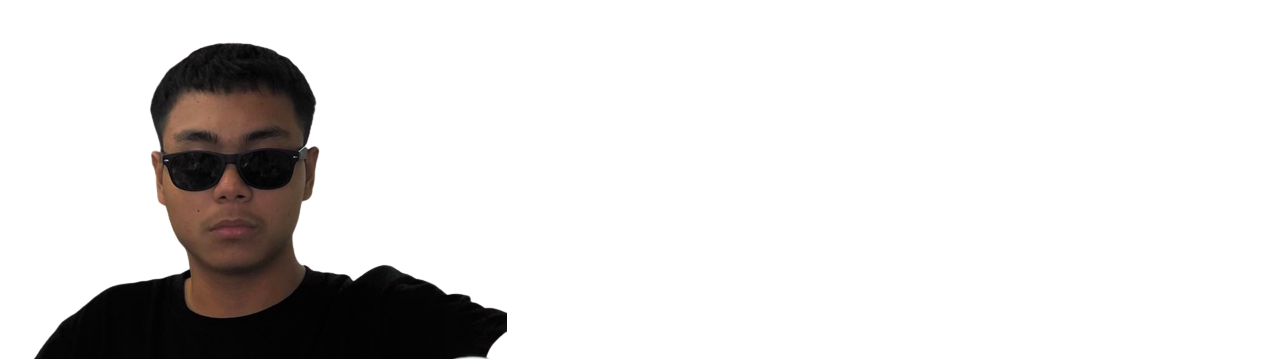
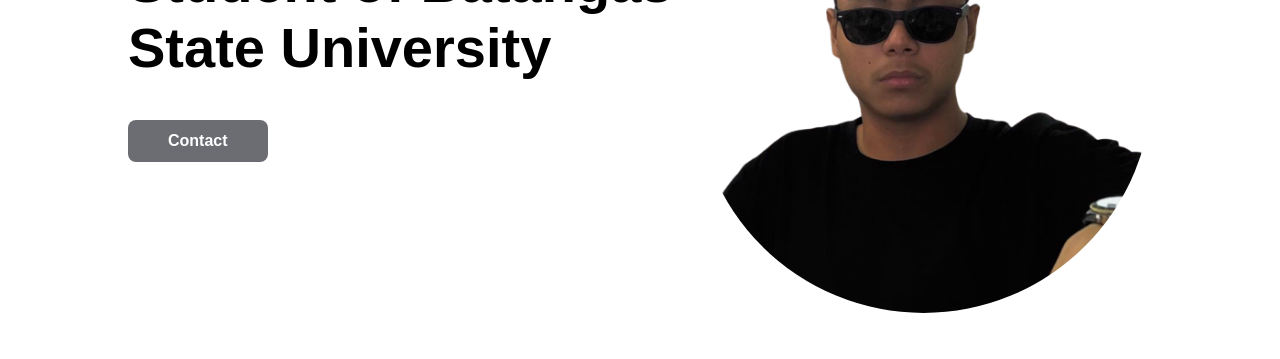
Before and after one commit to batstae/AaronlouieAlvarez05, a plain HTML site: page index.html in a window 1280 px wide. Shown: the part 367-726 px from the top of the page. Drawn offline with nearby package versions, Linux system fonts and the light colour scheme; a script that the page names is missing; files whose address does not match are found by name.

Commit message:
Update index.html

```diff
--- a/index.html
+++ b/index.html
@@ -5,7 +5,7 @@
     <meta charset="UTF-8">
     <meta name="viewport" content="width=device-width, initial-scale=1.0">
 
-    <link rel="stylesheet" href="./css/styles.css">
+    <link rel="stylesheet" href="./main.css">
     <!-- ===========BOX ICON========== -->
     <link rel="stylesheet" href="https://cdn.jsdelivr.net/npm/boxicons@latest/css/boxicons.min.css">
     <script src="https://unpkg.com/boxicons@latest/dist/boxicons.js"></script>
```
